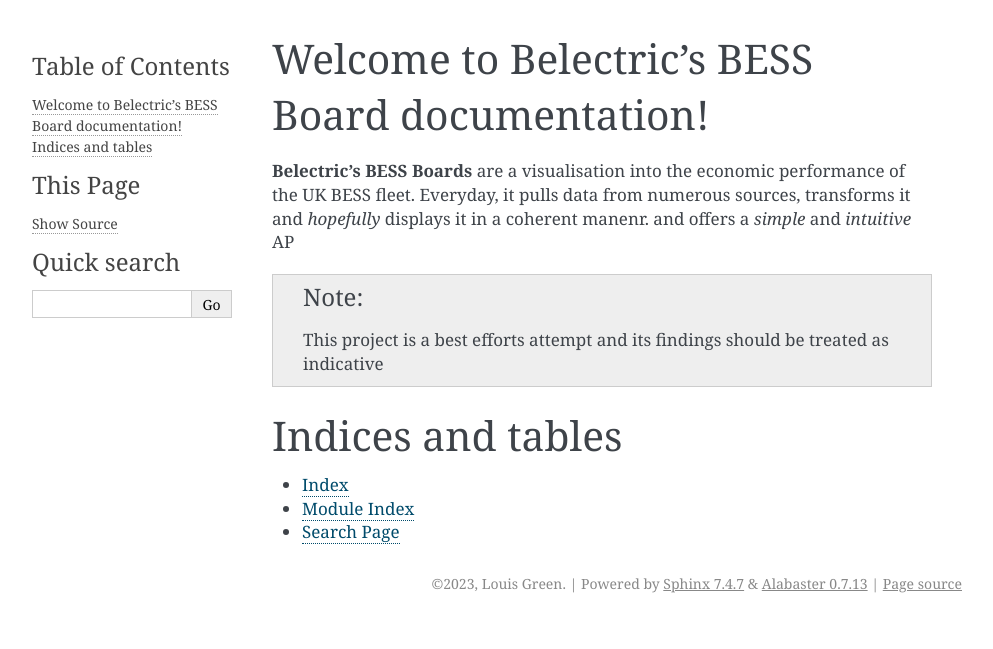
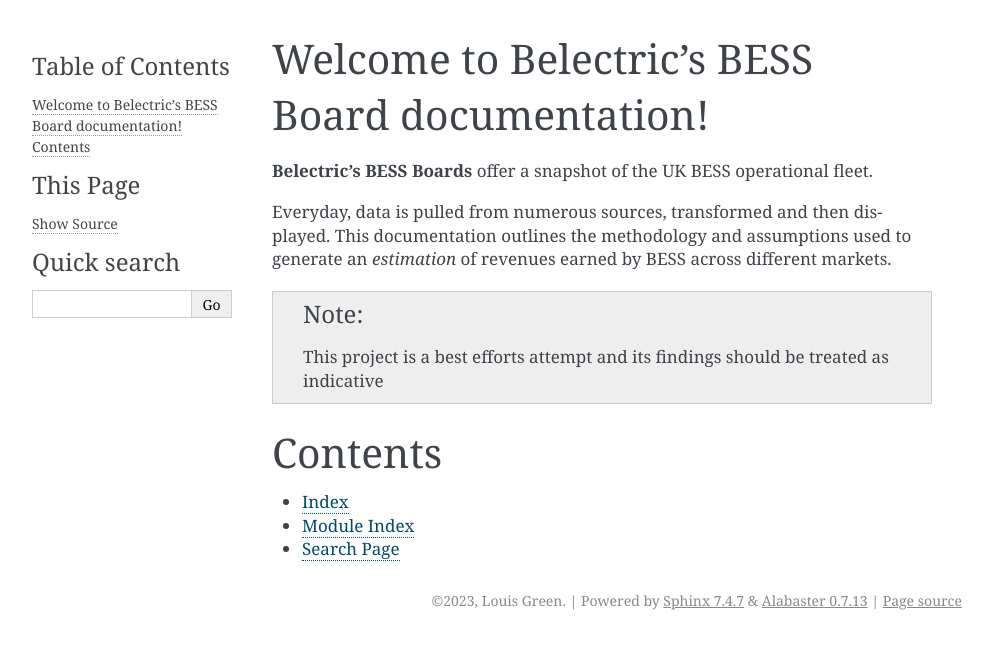
Before and after one commit to lgcookie/belectric_bess_boards_docs, a Sphinx documentation site: the page built from docs/source/index.rst, in a window 1280 px wide. Shown: the top 649 px of the page, without its empty margins (148-1141 px from the left). Built offline with Sphinx 7.4.7, drawn with Linux system fonts in a browser that asks for light colours.

Commit message:
added intro page

```diff
--- a/docs/source/index.rst
+++ b/docs/source/index.rst
@@ -6,9 +6,11 @@
 Welcome to Belectric's BESS Board documentation!
 ===================================
 
-**Belectric's BESS Boards** are a visualisation into the economic performance of the UK BESS fleet.
-Everyday, it pulls data from numerous sources, transforms it and *hopefully* displays it in a coherent manenr.
-and offers a *simple* and *intuitive* AP
+**Belectric's BESS Boards** offer a snapshot of the UK BESS operational fleet.
+
+Everyday, data is pulled from numerous sources, transformed and then displayed.
+This documentation outlines the methodology and assumptions used to generate an *estimation* of revenues earned by BESS across different markets.
+
 
 .. Check out the :doc:`how_is_it_made` section for further information on how it is created, including
 .. how to :ref:`installation` the project.
@@ -24,7 +26,7 @@
 
 
 
-Indices and tables
+Contents
 ==================
 
 * :ref:`genindex`
```
